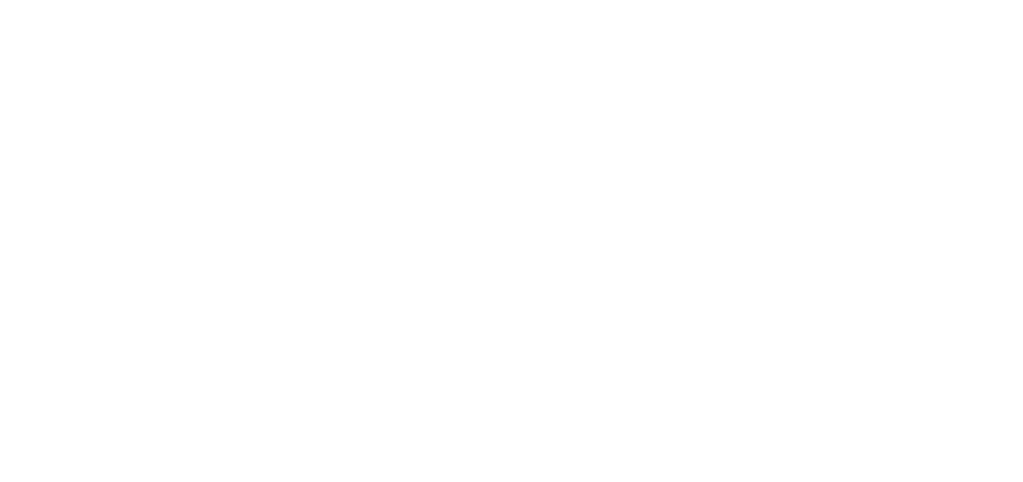
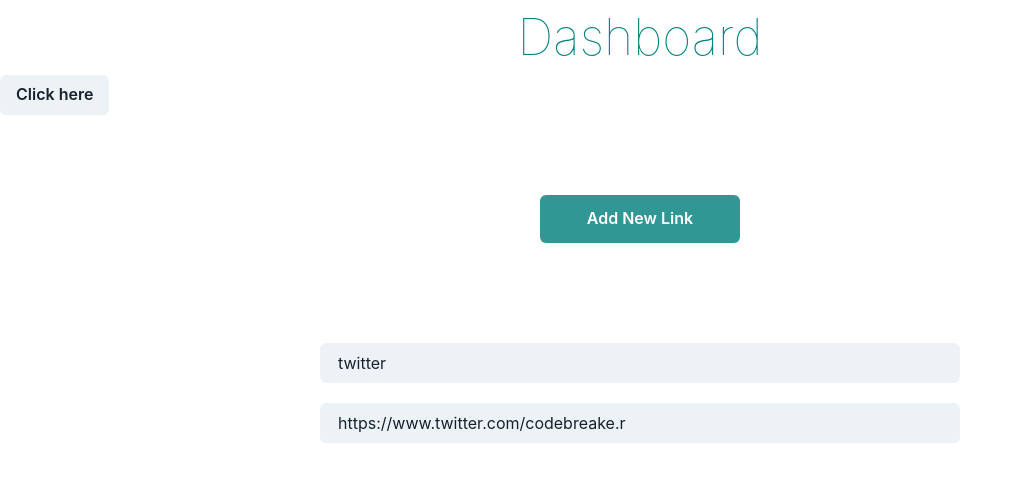
Before and after one commit to devtofunmi/linksApp, a React (Vite) app: page /dashboard in a window 1280 px wide. Shown: the top 482 px of the page, without its empty margins (0-1023 px from the left). Built offline with nearby package versions, Linux system fonts and the light colour scheme.

Commit message:
working on the dashboard page

```diff
--- a/src/pages/dashBoard.jsx
+++ b/src/pages/dashBoard.jsx
@@ -1,7 +1,149 @@
-import React from "react";
+import {
+  Box,
+  Button,
+  Flex,
+  Input,
+  Menu,
+  MenuButton,
+  MenuItem,
+  MenuList,
+  Spinner,
+  Text,
+  useToast,
+} from "@chakra-ui/react";
+import React, { useEffect, useState } from "react";
+import LinkDisplay from "../components/linkDisplay";
 
-const dashBoard = () => {
-  return <div></div>;
+const DashBoard = () => {
+  const [showLinkModal, setShowLinkModal] = useState(false);
+  const [loading, setLoading] = useState(false);
+  const [linkTitle, setLinkTitle] = useState("");
+  const [link, setLink] = useState("");
+  const [links, setLinks] = useState([]);
+
+  useEffect(() => {
+    if (!localStorage.getItem("links")) {
+      localStorage.setItem("links", JSON.stringify([]));
+    } else {
+      setLinks(JSON.parse(localStorage.getItem("links")));
+    }
+  }, []);
+
+  const toast = useToast();
+  const showError = (m) => {
+    toast({
+      description: m,
+      status: "error",
+      duration: 2000,
+      isClosable: true,
+    });
+  };
+
+  function handleForm() {
+    setLoading(true);
+    setTimeout(() => {
+      if (!link) {
+        showError("enter link");
+      } else if (!linkTitle) {
+        showError("enter link title");
+      } else {
+        toast({
+          description: "link added successfully",
+          status: "success",
+          duration: 2000,
+          isClosable: true,
+        });
+        const newLink = {
+          link,
+          linkTitle,
+        };
+        localStorage.setItem("links", JSON.stringify([...links, newLink]));
+        // console.log(dashBoardData);
+      }
+
+      setLoading(false);
+    }, 1500);
+  }
+
+  return (
+    <>
+      <Text
+        color="teal"
+        fontSize={50}
+        fontWeight={50}
+        textAlign="center"
+        gap={5}
+      >
+        Dashboard
+      </Text>
+      <Box>
+        <Menu>
+          <MenuButton as={Button}>Click here</MenuButton>
+          <MenuList>
+            <MenuItem>Download</MenuItem>
+          </MenuList>
+        </Menu>
+      </Box>
+      <Flex
+        align-items="center"
+        justify-content="cener"
+        textAlign="center"
+        w={"50%"}
+        m="auto"
+        flexDirection="column"
+      >
+        <Box marginTop={20}>
+          <Button
+            size="md"
+            height="48px"
+            width="200px"
+            colorScheme="teal"
+            onClick={() => setShowLinkModal(!showLinkModal)}
+          >
+            {showLinkModal ? "Close Link" : "Add New Link"}
+          </Button>
+        </Box>
+      </Flex>
+      {showLinkModal && (
+        <Box w={"50%"} m="auto">
+          <Input
+            my={5}
+            variant="outline"
+            placeholder="Link Title"
+            onChange={(e) => {
+              setLinkTitle(e.target.value);
+            }}
+          />
+          <Input
+            variant="filled"
+            placeholder="https://www.twitter.com/codebreake.r"
+            onChange={(e) => {
+              setLink(e.target.value);
+            }}
+          />
+          <Button
+            backgroundColor="teal"
+            color="white"
+            marginTop={5}
+            onClick={handleForm}
+          >
+            {loading ? (
+              <Spinner
+                thickness="4px"
+                speed="0.65s"
+                emptyColor="gray.200"
+                color="teal"
+                size="md"
+              />
+            ) : (
+              "Add"
+            )}
+          </Button>
+        </Box>
+      )}
+      <LinkDisplay />
+    </>
+  );
 };
 
-export default dashBoard;
+export default DashBoard;
```
